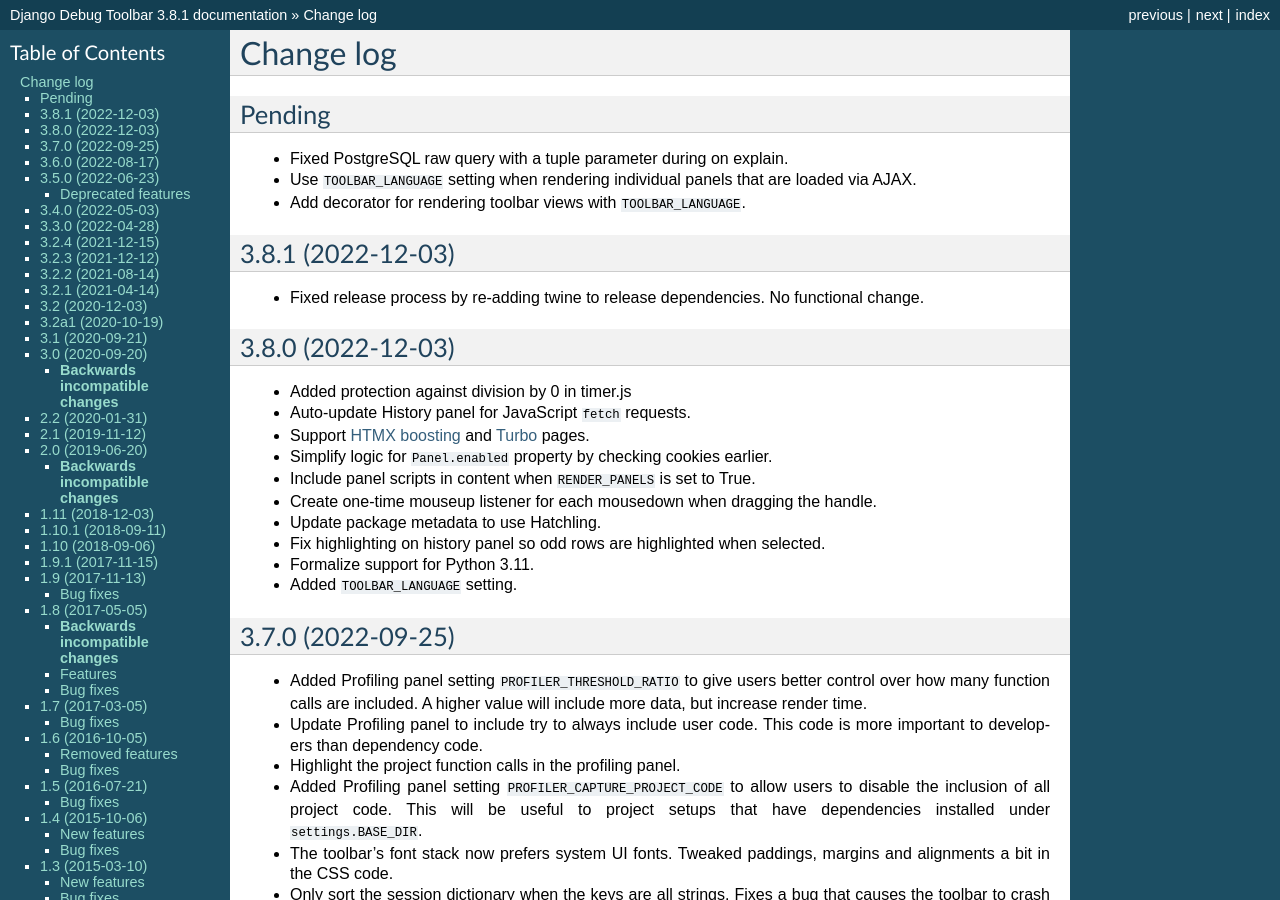
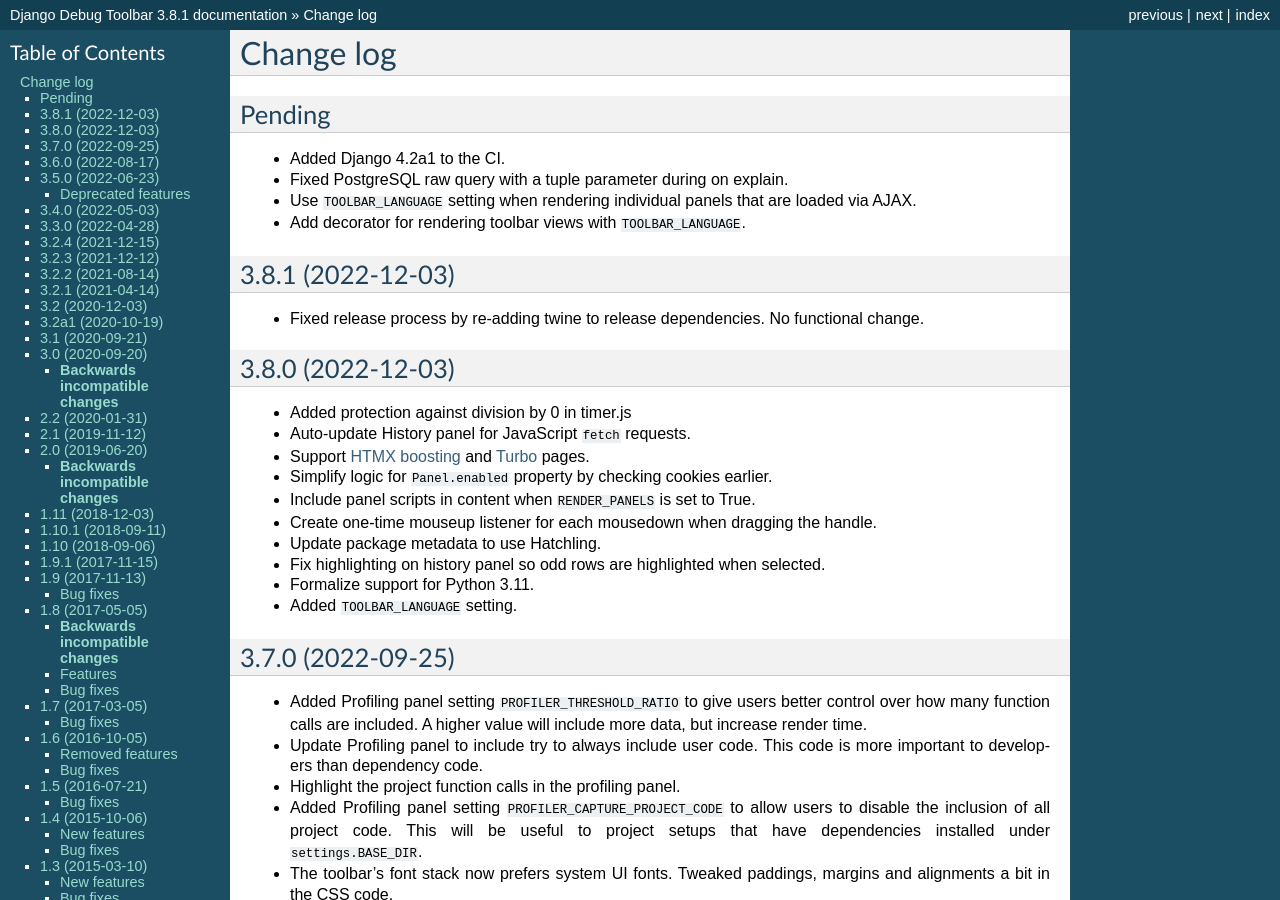
Before and after one commit to jazzband/django-debug-toolbar, a Sphinx documentation site: the page built from docs/changes.rst, in a window 1280 px wide and 900 px high. Built offline with Sphinx 7.4.7, drawn with Linux system fonts in a browser that asks for light colours.

Commit message:
Fix #1731: Test against Django 4.2a1 (main is already in there)

```diff
--- a/docs/changes.rst
+++ b/docs/changes.rst
@@ -4,6 +4,7 @@
 Pending
 -------
 
+* Added Django 4.2a1 to the CI.
 * Fixed PostgreSQL raw query with a tuple parameter during on explain.
 * Use ``TOOLBAR_LANGUAGE`` setting when rendering individual panels
   that are loaded via AJAX.
```
Also changed, not shown: 1 other file.
